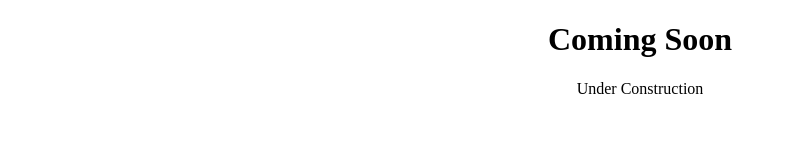
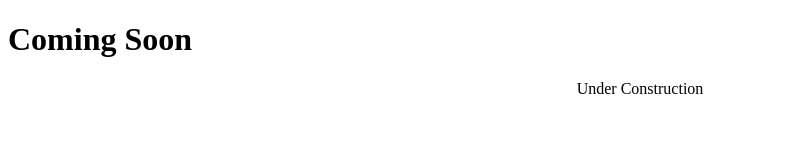
Before and after one commit to muorona/muorona.github.io, a plain HTML site: page index.html in a window 1280 px wide. Shown: the whole page, without its empty margins (0-786 px from the left). Drawn offline with Linux system fonts and the light colour scheme.

Commit message:
Update index.html

```diff
--- a/index.html
+++ b/index.html
@@ -2,7 +2,7 @@
 <html>
 <body>
 
-<h1> <center>Coming Soon</center> </h1>
+<h1> <middle>Coming Soon</middle> </h1>
 
 <p> <center>Under Construction</center> </p>
 
```
